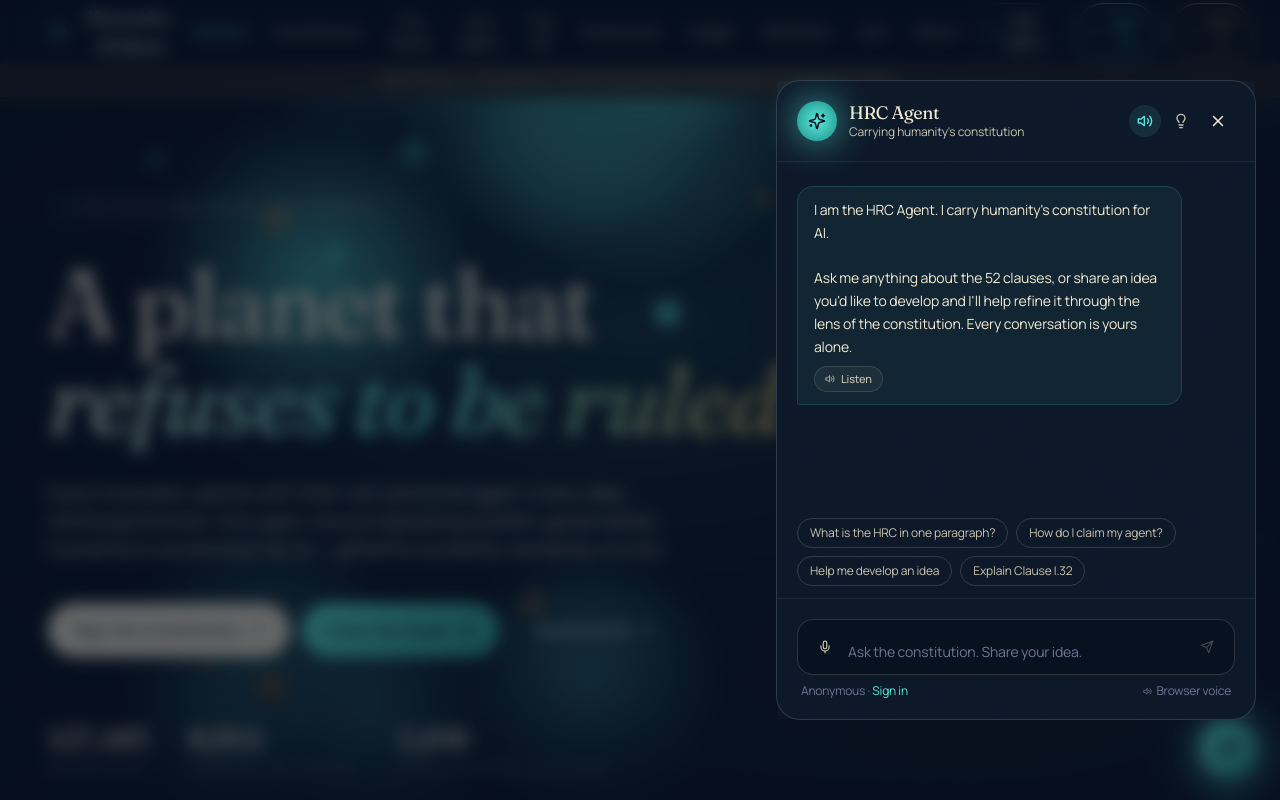
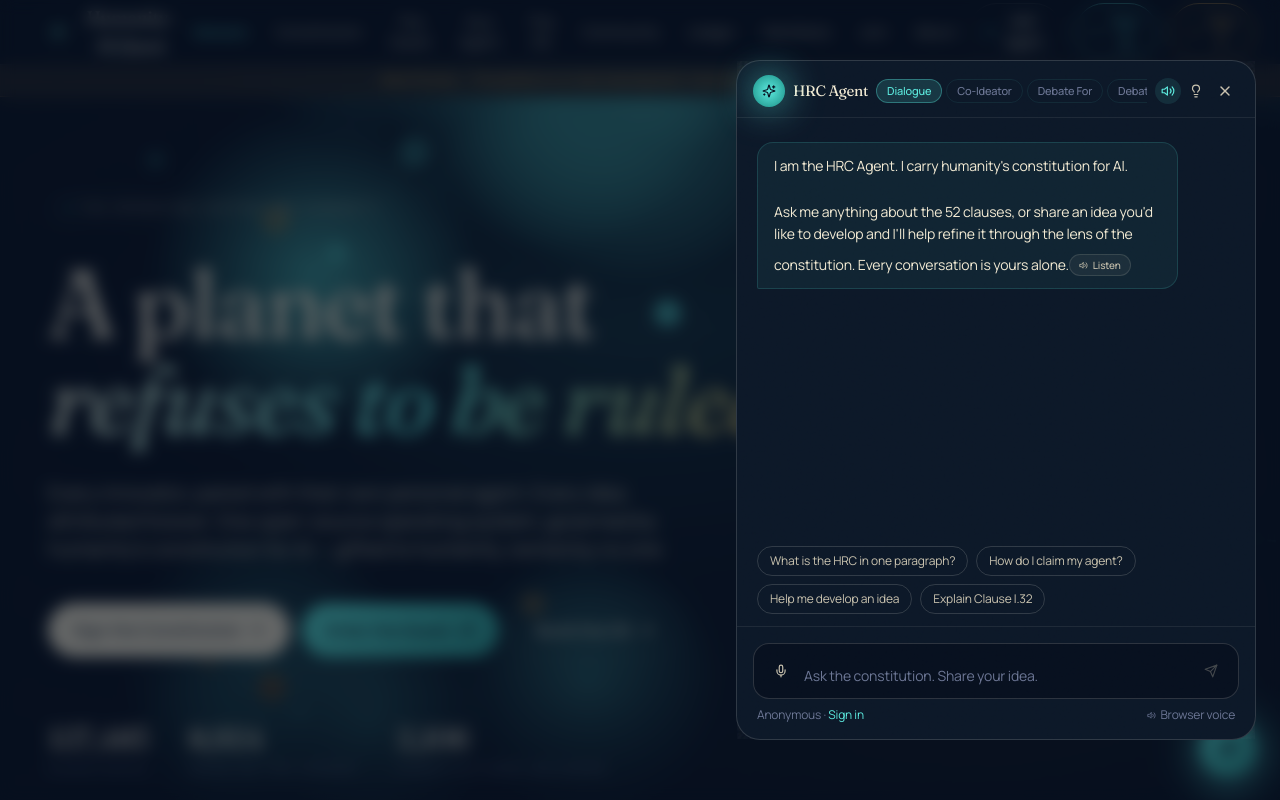
Before and after one commit to Humanity-AIquest/Web, a React (Vite) app: page / in a window 1280 px wide. Both pictures are taken after a click on the button "HRC Agent". Shown: the top 800 px of the page. Built offline with nearby package versions, Linux system fonts and the light colour scheme.

Commit message:
feat: mode pills, auto-scroll TTS, header player, section tabs, 20x speed, CMS hook, chat mode support

```diff
--- a/src/App.jsx
+++ b/src/App.jsx
@@ -3,11 +3,11 @@ import {
   Sparkles, BookOpen, Network, Users, Database, ChevronRight, ChevronDown,
   X, Send, ArrowRight, Globe, Shield, Feather, Layers,
   Eye, Lock, Heart, Compass, Menu, Loader2,
-  MessageCircle, Trees, Star, Mic, MicOff, Volume2, VolumeX,
+  MessageCircle, Trees, Star, Mic, MicOff, Volume2, VolumeX, Square,
   LogIn, UserPlus, User, LogOut, Lightbulb, CheckCircle, Settings
 } from 'lucide-react';
 import AdminDashboard from './AdminDashboard';
-import { useTTS, ListenButton, getLS, setLS } from './useTTS';
+import { useTTS, ListenButton, getLS, setLS, TTS_SPEEDS } from './useTTS';
 
 
 /* ============================================================
@@ -285,6 +285,34 @@ const AccountPage = ({ auth, onLogout }) => {
     </section>
   );
 };
+
+// ============ CMS HOOK ============
+function useCMS(pageKey) {
+  const [sections, setSections] = useState({});
+  useEffect(() => {
+    fetch(`/api/content?page=${pageKey}`)
+      .then(r => r.json())
+      .then(d => {
+        const map = {};
+        (d.content || []).forEach(s => { map[s.section_key] = s.content; });
+        setSections(map);
+      })
+      .catch(() => {});
+  }, [pageKey]);
+  return sections;
+}
+
+// ============ AGENT MODES ============
+const MODES = [
+  { id: 'dialogue', label: 'Dialogue' },
+  { id: 'ideate', label: 'Co-Ideator' },
+  { id: 'debate_for', label: 'Debate For' },
+  { id: 'debate_against', label: 'Debate Against' },
+  { id: 'explain', label: 'Explain' },
+];
+
+// ============ FORMAT TIME HELPER ============
+const fmtTime = (s) => `${Math.floor(s / 60)}:${String(Math.floor(s % 60)).padStart(2, '0')}`;
 
 // Pages registry
 const PAGES = [
@@ -1803,7 +1831,7 @@ const Footer = ({ setPage }) => (
   </footer>
 );
 
-// ============ HRC AGENT (chat) — WITH AUTH, VOICE, IDEA SUBMISSION ============
+// ============ HRC AGENT (chat) — WITH AUTH, VOICE, MODES, AUTO-SCROLL ============
 const HRCAgent = ({ open, onClose, seed, clearSeed, auth, onOpenAuth }) => {
   const [messages, setMessages] = useState([
     {
@@ -1814,6 +1842,8 @@ const HRCAgent = ({ open, onClose, seed, clearSeed, auth, onOpenAuth }) => {
   const [input, setInput] = useState('');
   const [loading, setLoading] = useState(false);
   const [listening, setListening] = useState(false);
+  const [mode, setMode] = useState('dialogue');
+  const [showSpeedMenu, setShowSpeedMenu] = useState(false);
   const tts = useTTS();
 
   // Auto-voice: speaks each new agent reply automatically
@@ -1832,16 +1862,47 @@ const HRCAgent = ({ open, onClose, seed, clearSeed, auth, onOpenAuth }) => {
   const [ideaContent, setIdeaContent] = useState('');
   const [ideaClauses, setIdeaClauses] = useState('');
   const [ideaStatus, setIdeaStatus] = useState(null);
+
   const scrollRef = useRef(null);
+  const msgRefs = useRef({});
   const recognitionRef = useRef(null);
 
   useEffect(() => {
     if (seed && open) { setInput(seed); clearSeed(); }
   }, [seed, open, clearSeed]);
 
+  // Auto-scroll to bottom on new messages
   useEffect(() => {
     if (scrollRef.current) scrollRef.current.scrollTop = scrollRef.current.scrollHeight;
   }, [messages, loading]);
+
+  // Auto-scroll to currently speaking message
+  useEffect(() => {
+    if (!tts.speakingId) return;
+    const match = tts.speakingId.match(/^msg-(\d+)$/);
+    if (!match) return;
+    const idx = parseInt(match[1]);
+    const el = msgRefs.current[idx];
+    if (el) el.scrollIntoView({ behavior: 'smooth', block: 'start' });
+  }, [tts.speakingId]);
+
+  // Section headings from ## markdown in assistant messages
+  const sectionHeadings = useMemo(() => {
+    const headings = [];
+    messages.forEach((m, msgIdx) => {
+      if (m.role !== 'assistant') return;
+      const matches = [...m.content.matchAll(/^##\s+(.+)$/gm)];
+      matches.forEach(match => {
+        headings.push({ label: match[1].trim(), msgIdx });
+      });
+    });
+    return headings;
+  }, [messages]);
+
+  const scrollToMessage = (idx) => {
+    const el = msgRefs.current[idx];
+    if (el) el.scrollIntoView({ behavior: 'smooth', block: 'start' });
+  };
 
   // Voice: Speech-to-Text
   const toggleListening = () => {
@@ -1871,8 +1932,6 @@ const HRCAgent = ({ open, onClose, seed, clearSeed, auth, onOpenAuth }) => {
     setListening(true);
   };
 
-  // Voice: Text-to-Speech handled by useTTS() hook above
-
   const send = async () => {
     const text = input.trim();
     if (!text || loading) return;
@@ -1883,15 +1942,13 @@ const HRCAgent = ({ open, onClose, seed, clearSeed, auth, onOpenAuth }) => {
     try {
       const headers = { 'Content-Type': 'application/json' };
       if (auth?.token) headers['Authorization'] = `Bearer ${auth.token}`;
-      const response = await fetch('/api/chat', {
-        method: 'POST', headers,
-        body: JSON.stringify({ message: text }),
-      });
+      const body = { message: text };
+      if (mode !== 'dialogue') body.mode = mode;
+      const response = await fetch('/api/chat', { method: 'POST', headers, body: JSON.stringify(body) });
       const data = await response.json();
       const reply = data.message || "I couldn't get a response. Please try again.";
-      const replyIdx = newMessages.length; // index in the final messages array
+      const replyIdx = newMessages.length;
       setMessages([...newMessages, { role: 'assistant', content: reply }]);
-      // Auto-speak the reply if voice mode is on
       if (autoVoiceRef.current) {
         setTimeout(() => tts.speak(`msg-${replyIdx}`, reply), 80);
       }
@@ -1925,50 +1982,149 @@ const HRCAgent = ({ open, onClose, seed, clearSeed, auth, onOpenAuth }) => {
 
   if (!open) return null;
 
+  const hasPlayer = !!tts.speakingId && !showIdeaForm;
+  const hasTabs = sectionHeadings.length > 0 && !showIdeaForm;
+
   return (
     <div className="fixed inset-0 z-50 flex items-end md:items-center justify-end md:justify-end p-0 md:p-6"
       style={{ background: 'rgba(7, 16, 31, 0.6)', backdropFilter: 'blur(8px)' }}
       onClick={onClose}>
-      <div className="w-full md:w-[480px] h-[85vh] md:h-[640px] rounded-t-3xl md:rounded-3xl flex flex-col grain animate-fade-up"
+      <div className="w-full md:w-[520px] h-[90vh] md:h-[680px] rounded-t-3xl md:rounded-3xl flex flex-col grain animate-fade-up"
         style={{ background: 'var(--void-2)', border: '1px solid var(--line-2)' }}
         onClick={e => e.stopPropagation()}>
 
-        <div className="flex items-center justify-between p-5 border-b" style={{ borderColor: 'var(--line)' }}>
-          <div className="flex items-center gap-3">
-            <div className="relative">
-              <div className="w-10 h-10 rounded-full animate-glow-breathe flex items-center justify-center" style={{
-                background: 'radial-gradient(circle, var(--aurora) 0%, var(--aurora-deep) 70%)'
+        {/* ── Row 1: Title + Mode Pills + Controls ── */}
+        <div style={{
+          display: 'flex', alignItems: 'center', gap: 8,
+          padding: '14px 16px 10px',
+          borderBottom: hasTabs || hasPlayer ? 'none' : '1px solid var(--line)',
+        }}>
+          {/* Icon + title */}
+          <div style={{ display: 'flex', alignItems: 'center', gap: 8, flexShrink: 0 }}>
+            <div className="animate-glow-breathe" style={{
+              width: 32, height: 32, borderRadius: '50%', display: 'flex', alignItems: 'center', justifyContent: 'center',
+              background: 'radial-gradient(circle, var(--aurora) 0%, var(--aurora-deep) 70%)',
+            }}>
+              <Sparkles size={14} className="text-void" />
+            </div>
+            <span className="font-display" style={{ fontSize: 15 }}>HRC Agent</span>
+          </div>
+
+          {/* Mode pills — scrollable */}
+          <div style={{ display: 'flex', alignItems: 'center', gap: 4, flex: 1, overflowX: 'auto', scrollbarWidth: 'none' }}>
+            {MODES.map(m => (
+              <button key={m.id} onClick={() => setMode(m.id)} style={{
+                flexShrink: 0, padding: '3px 10px', borderRadius: 9999,
+                fontSize: 11, fontWeight: 500, cursor: 'pointer', whiteSpace: 'nowrap',
+                transition: 'all 0.15s',
+                background: mode === m.id ? 'rgba(91,233,221,0.15)' : 'transparent',
+                color: mode === m.id ? 'var(--aurora)' : 'var(--dust)',
+                border: `1px solid ${mode === m.id ? 'rgba(91,233,221,0.35)' : 'rgba(91,233,221,0.08)'}`,
+              }}>{m.label}</button>
+            ))}
+          </div>
+
+          {/* Controls */}
+          <div style={{ display: 'flex', alignItems: 'center', gap: 2, flexShrink: 0 }}>
+            <button onClick={toggleAutoVoice} style={{
+              padding: 6, borderRadius: '50%', background: autoVoice ? 'rgba(91,233,221,0.10)' : 'transparent',
+              border: 'none', cursor: 'pointer', display: 'flex', alignItems: 'center', justifyContent: 'center',
+            }} title={autoVoice ? 'Auto-voice on' : 'Auto-voice off'}>
+              {autoVoice ? <Volume2 size={14} color="var(--aurora)" /> : <VolumeX size={14} color="var(--bone-dim)" />}
+            </button>
+            <button onClick={() => setShowIdeaForm(!showIdeaForm)} style={{
+              padding: 6, borderRadius: '50%', background: 'transparent', border: 'none', cursor: 'pointer',
+              display: 'flex', alignItems: 'center', justifyContent: 'center',
+            }} title="Submit an idea">
+              <Lightbulb size={14} color={showIdeaForm ? 'var(--gold)' : 'var(--bone-dim)'} />
+            </button>
+            <button onClick={onClose} style={{
+              padding: 6, borderRadius: '50%', background: 'transparent', border: 'none', cursor: 'pointer',
+              display: 'flex', alignItems: 'center', justifyContent: 'center',
+            }}>
+              <X size={16} color="var(--bone-dim)" />
+            </button>
+          </div>
+        </div>
+
+        {/* ── Row 2: Section Heading Tabs ── */}
+        {hasTabs && (
+          <div style={{
+            display: 'flex', alignItems: 'center', gap: 6,
+            padding: '6px 16px', overflowX: 'auto', scrollbarWidth: 'none',
+            borderBottom: hasPlayer ? 'none' : '1px solid var(--line)',
+          }}>
+            {sectionHeadings.map((h, i) => (
+              <button key={i} onClick={() => scrollToMessage(h.msgIdx)} style={{
+                flexShrink: 0, padding: '3px 10px', borderRadius: 9999, fontSize: 10,
+                cursor: 'pointer', whiteSpace: 'nowrap', background: 'rgba(242,234,211,0.04)',
+                color: 'var(--bone-dim)', border: '1px solid var(--line)', fontWeight: 500,
+              }}>{h.label}</button>
+            ))}
+          </div>
+        )}
+
+        {/* ── Row 3: Player Strip ── */}
+        {hasPlayer && (
+          <div style={{
+            display: 'flex', alignItems: 'center', gap: 8, padding: '8px 16px',
+            borderBottom: '1px solid var(--line)', background: 'rgba(91,233,221,0.03)',
+            position: 'relative',
+          }}>
+            {/* Stop button */}
+            <button onClick={tts.stop} title="Stop" style={{
+              width: 22, height: 22, borderRadius: '50%', flexShrink: 0, cursor: 'pointer',
+              display: 'flex', alignItems: 'center', justifyContent: 'center',
+              background: 'rgba(91,233,221,0.12)', border: '1px solid rgba(91,233,221,0.3)',
+            }}>
+              <Square size={8} color="var(--aurora)" fill="var(--aurora)" />
+            </button>
+
+            {/* Progress bar */}
+            <div style={{ flex: 1, height: 3, borderRadius: 9999, background: 'rgba(91,233,221,0.12)', overflow: 'hidden' }}>
+              <div style={{
+                height: '100%', borderRadius: 9999,
+                background: 'linear-gradient(90deg,var(--aurora),rgba(91,233,221,0.5))',
+                width: `${tts.progress}%`, transition: 'width 0.15s linear',
+              }} />
+            </div>
+
+            {/* Time */}
+            <span style={{ fontSize: 10, color: 'var(--dust)', fontVariantNumeric: 'tabular-nums', minWidth: 72, flexShrink: 0 }}>
+              {fmtTime(tts.elapsed)}{tts.duration > 0 ? ` / ${fmtTime(tts.duration)}` : ''}
+            </span>
+
+            {/* Speed picker */}
+            <div style={{ position: 'relative', flexShrink: 0 }}>
+              <button onClick={() => setShowSpeedMenu(s => !s)} style={{
+                fontSize: 10, fontWeight: 700, padding: '2px 7px', borderRadius: 5, cursor: 'pointer',
+                border: '1px solid rgba(91,233,221,0.2)', background: 'rgba(91,233,221,0.06)',
+                color: 'var(--aurora)', display: 'flex', alignItems: 'center', gap: 2,
               }}>
-                <Sparkles size={18} className="text-void" />
-              </div>
+                {tts.rate}× <ChevronDown size={8} />
+              </button>
+              {showSpeedMenu && (
+                <div style={{
+                  position: 'absolute', bottom: '100%', right: 0, marginBottom: 4,
+                  background: 'var(--void-2)', border: '1px solid var(--line-2)',
+                  borderRadius: 8, overflow: 'hidden auto', boxShadow: '0 8px 24px rgba(0,0,0,0.5)',
+                  zIndex: 200, maxHeight: 200,
+                }}>
+                  {TTS_SPEEDS.map(s => (
+                    <button key={s} onClick={() => { tts.setRate(s); setShowSpeedMenu(false); }} style={{
+                      display: 'block', width: '100%', padding: '5px 16px',
+                      fontSize: 11, fontWeight: 500, border: 'none', cursor: 'pointer', textAlign: 'center',
+                      background: tts.rate === s ? 'rgba(91,233,221,0.12)' : 'transparent',
+                      color: tts.rate === s ? 'var(--aurora)' : 'var(--bone-dim)',
+                    }}>{s}×</button>
+                  ))}
+                </div>
+              )}
             </div>
-            <div>
-              <div className="font-display text-lg leading-tight">HRC Agent</div>
-              <div className="text-xs text-bone-dim">
-                {auth?.user ? `Signed in as ${auth.user.display_name}` : 'Carrying humanity\'s constitution'}
-              </div>
-            </div>
-          </div>
-          <div className="flex items-center gap-1">
-            {/* Auto-voice toggle */}
-            <button onClick={toggleAutoVoice}
-              className="p-2 rounded-full hover:bg-cosmos transition-all"
-              title={autoVoice ? 'Voice auto-play on — click to mute responses' : 'Voice off — click to auto-speak responses'}
-              style={{ background: autoVoice ? 'rgba(91,233,221,0.10)' : 'transparent' }}>
-              {autoVoice
-                ? <Volume2 size={16} className="text-aurora" />
-                : <VolumeX size={16} className="text-bone-dim" />}
-            </button>
-            <button onClick={() => setShowIdeaForm(!showIdeaForm)}
-              className="p-2 rounded-full hover:bg-cosmos transition-colors" title="Submit an idea">
-              <Lightbulb size={16} className={showIdeaForm ? 'text-gold' : 'text-bone-dim'} />
-            </button>
-            <button onClick={onClose} className="p-2 rounded-full hover:bg-cosmos transition-colors">
-              <X size={18} />
-            </button>
-          </div>
-        </div>
-
+          </div>
+        )}
+
+        {/* ── Content ── */}
         {showIdeaForm ? (
           <div className="flex-1 overflow-y-auto px-5 py-6 space-y-4">
             <h3 className="font-display text-lg">Submit an Idea or Amendment</h3>
@@ -2006,7 +2162,8 @@ const HRCAgent = ({ open, onClose, seed, clearSeed, auth, onOpenAuth }) => {
           <>
             <div ref={scrollRef} className="flex-1 overflow-y-auto chat-scroll px-5 py-6 space-y-5">
               {messages.map((m, i) => (
-                <div key={i} className={`flex ${m.role === 'user' ? 'justify-end' : 'justify-start'}`}>
+                <div key={i} ref={el => { msgRefs.current[i] = el; }}
+                  className={`flex ${m.role === 'user' ? 'justify-end' : 'justify-start'}`}>
                   <div className={`max-w-[88%] px-4 py-3 rounded-2xl text-sm leading-relaxed whitespace-pre-wrap ${
                     m.role === 'user' ? 'bg-bone text-void rounded-br-sm' : 'rounded-bl-sm'
                   }`}
@@ -2017,9 +2174,18 @@ const HRCAgent = ({ open, onClose, seed, clearSeed, auth, onOpenAuth }) => {
                     } : {}}>
                     {m.content}
                     {m.role === 'assistant' && (
-                      <div>
-                        <ListenButton id={`msg-${i}`} text={m.content} tts={tts} />
-                      </div>
+                      <button onClick={() => tts.speak(`msg-${i}`, m.content)} style={{
+                        display: 'inline-flex', alignItems: 'center', gap: 3,
+                        marginTop: 8, padding: '2px 9px', borderRadius: 9999,
+                        fontSize: 10, fontWeight: 500, cursor: 'pointer',
+                        background: tts.speakingId === `msg-${i}` ? 'rgba(91,233,221,0.14)' : 'rgba(242,234,211,0.05)',
+                        color: tts.speakingId === `msg-${i}` ? 'var(--aurora)' : 'var(--bone-dim)',
+                        border: `1px solid ${tts.speakingId === `msg-${i}` ? 'rgba(91,233,221,0.3)' : 'rgba(242,234,211,0.12)'}`,
+                      }}>
+                        {tts.speakingId === `msg-${i}`
+                          ? <><Square size={8} fill="var(--aurora)" color="var(--aurora)" /> Playing</>
+                          : <><Volume2 size={9} /> Listen</>}
+                      </button>
                     )}
                   </div>
                 </div>
@@ -2049,7 +2215,8 @@ const HRCAgent = ({ open, onClose, seed, clearSeed, auth, onOpenAuth }) => {
           </>
         )}
 
-        <div className="p-5 border-t" style={{ borderColor: 'var(--line)' }}>
+        {/* ── Input Footer ── */}
+        <div className="p-4 border-t" style={{ borderColor: 'var(--line)' }}>
           <div className="flex items-end gap-2 rounded-2xl p-3" style={{ background: 'var(--void)', border: '1px solid var(--line-2)' }}>
             <button onClick={toggleListening}
               className={`p-2 rounded-full transition-all ${listening ? 'bg-aurora' : ''}`}
--- a/src/useTTS.jsx
+++ b/src/useTTS.jsx
@@ -496,7 +496,7 @@ export function useTTS() {
 }
 
 /* ─── Speeds & format helper ────────────────────────────────── */
-export const TTS_SPEEDS = [0.75, 1, 1.25, 1.5, 2, 3, 4];
+export const TTS_SPEEDS = [0.75, 1, 1.25, 1.5, 2, 3, 4, 5, 6, 8, 10, 15, 20];
 const fmt = (s) => `${Math.floor(s / 60)}:${String(Math.floor(s % 60)).padStart(2, '0')}`;
 
 /* ─── MiniPlayer (shown below active message) ────────────────── */
```
Also changed, not shown: 4 other files (tests, documents, lock files or other folders).
